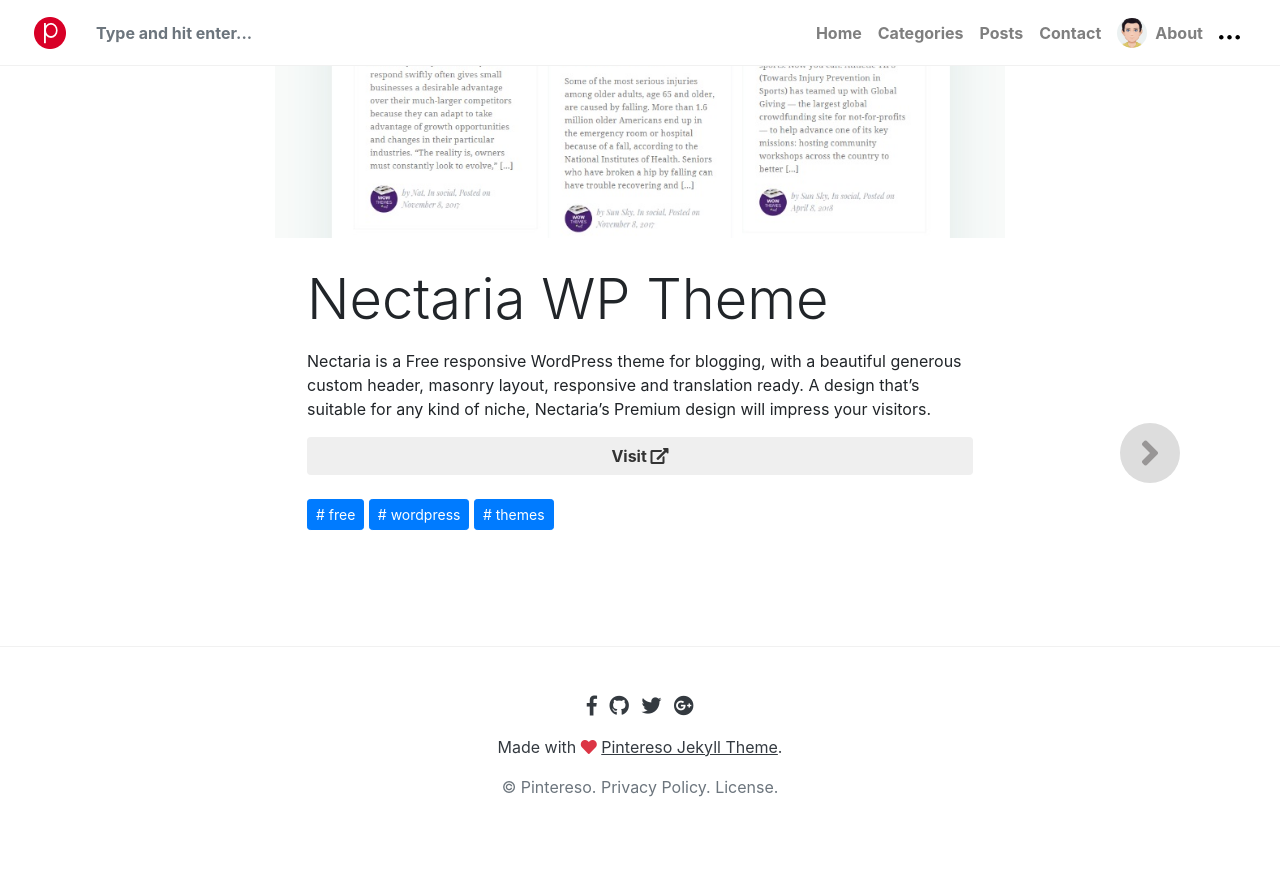
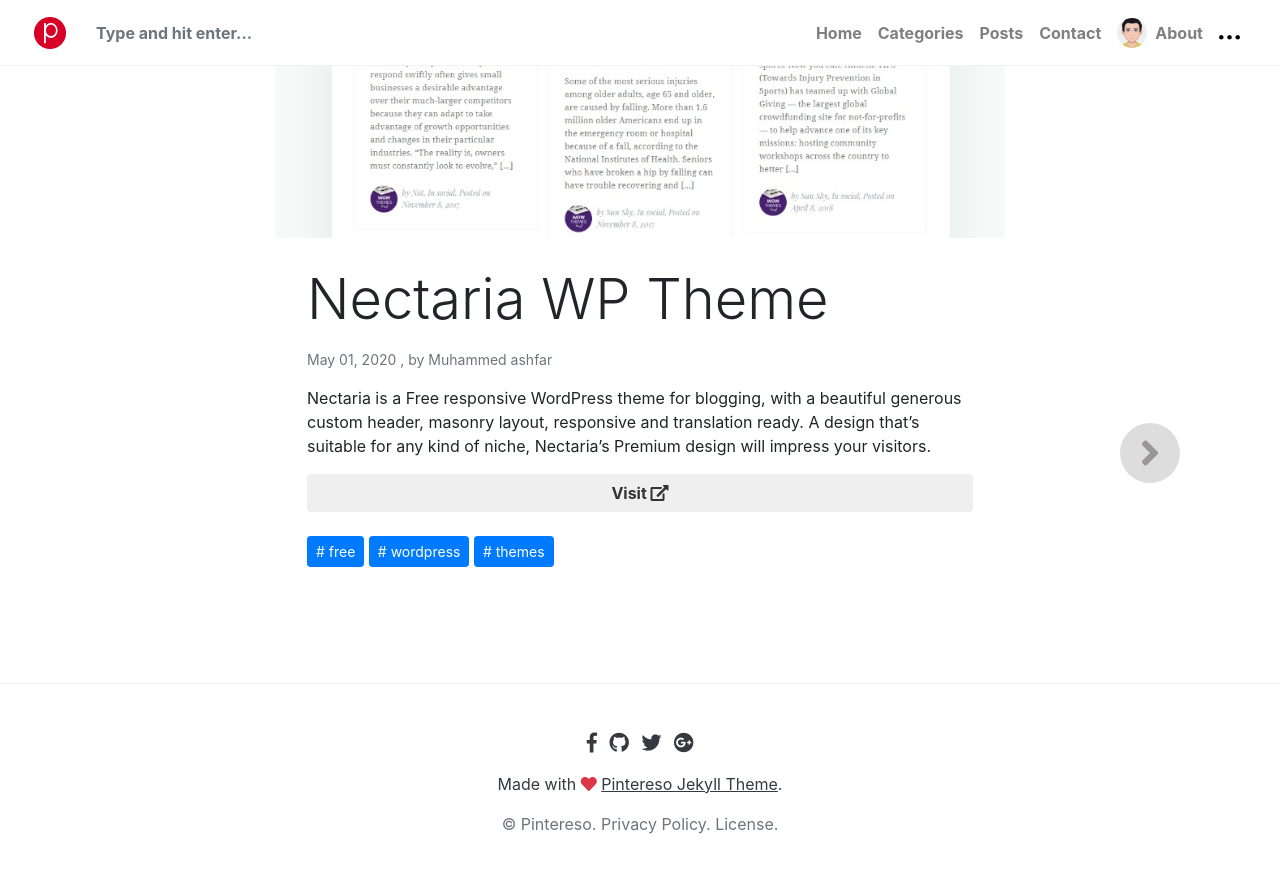
Before and after one commit to mohammed-akl/Pinite, a Jekyll site: the page built from _posts/2017-01-12-nectaria.md, in a window 1280 px wide and 900 px high, scrolled down 1012 px. Shown: the top 873 px of the window. Built offline with Jekyll 4.4.1, drawn with Linux system fonts in a browser that asks for light colours; nearby versions of some CDN libraries; library files that are not in the unit come from our copies; a script that is not in the unit is left out; comment, search, counter and statistics services are not loaded.

Commit message:
Update Posts “2017-01-12-nectaria”

```diff
--- a/_posts/2017-01-12-nectaria.md
+++ b/_posts/2017-01-12-nectaria.md
@@ -1,7 +1,8 @@
 ---
-date: 2020-05-01 07:01:27
+date: 2020-05-01T07:01:27.000Z
 title: Nectaria WP Theme
-metadate: hide
+metadate: ""
+author: Muhammed Ashfar
 categories:
   - Free
   - WordPress
```
